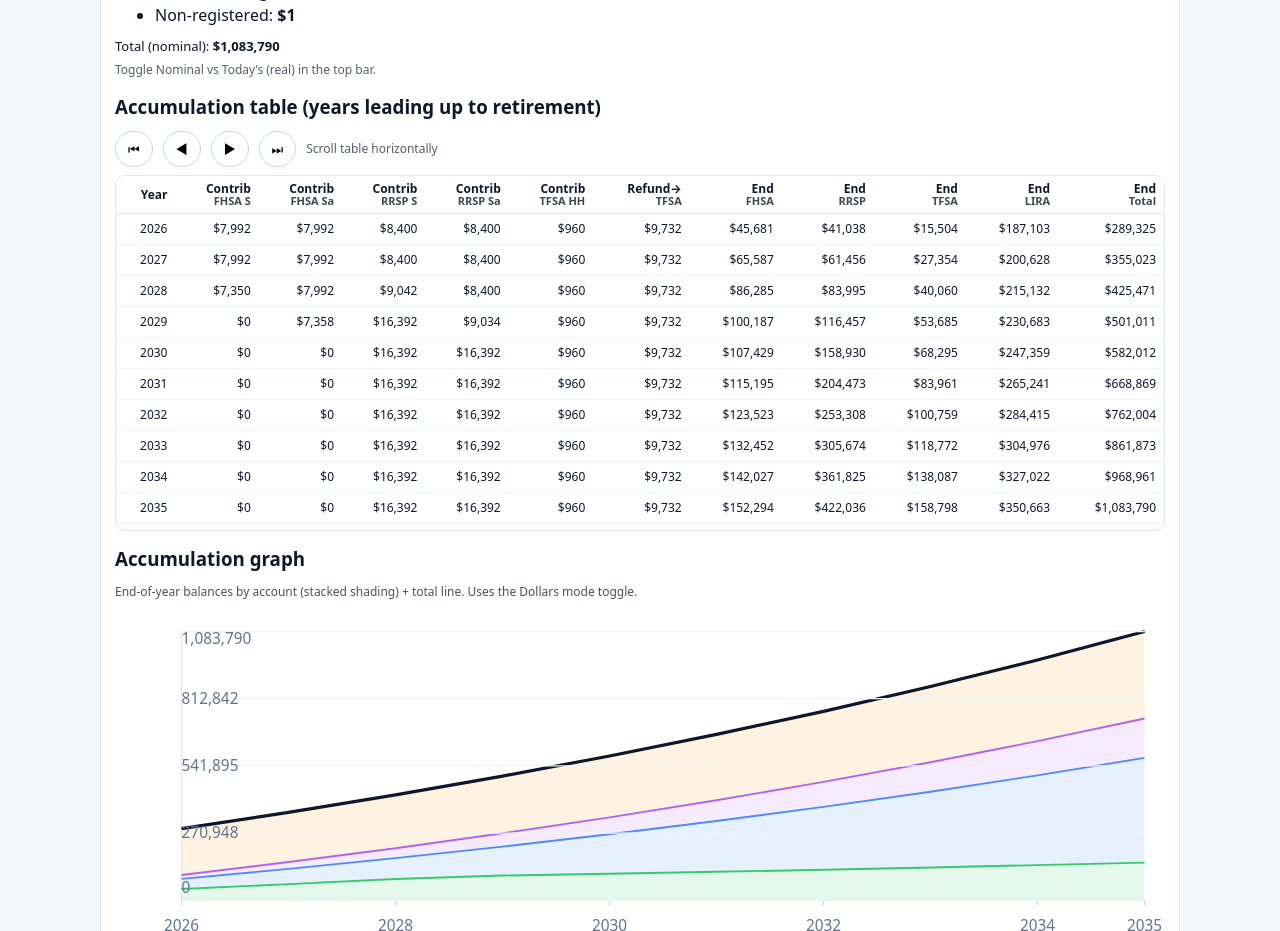
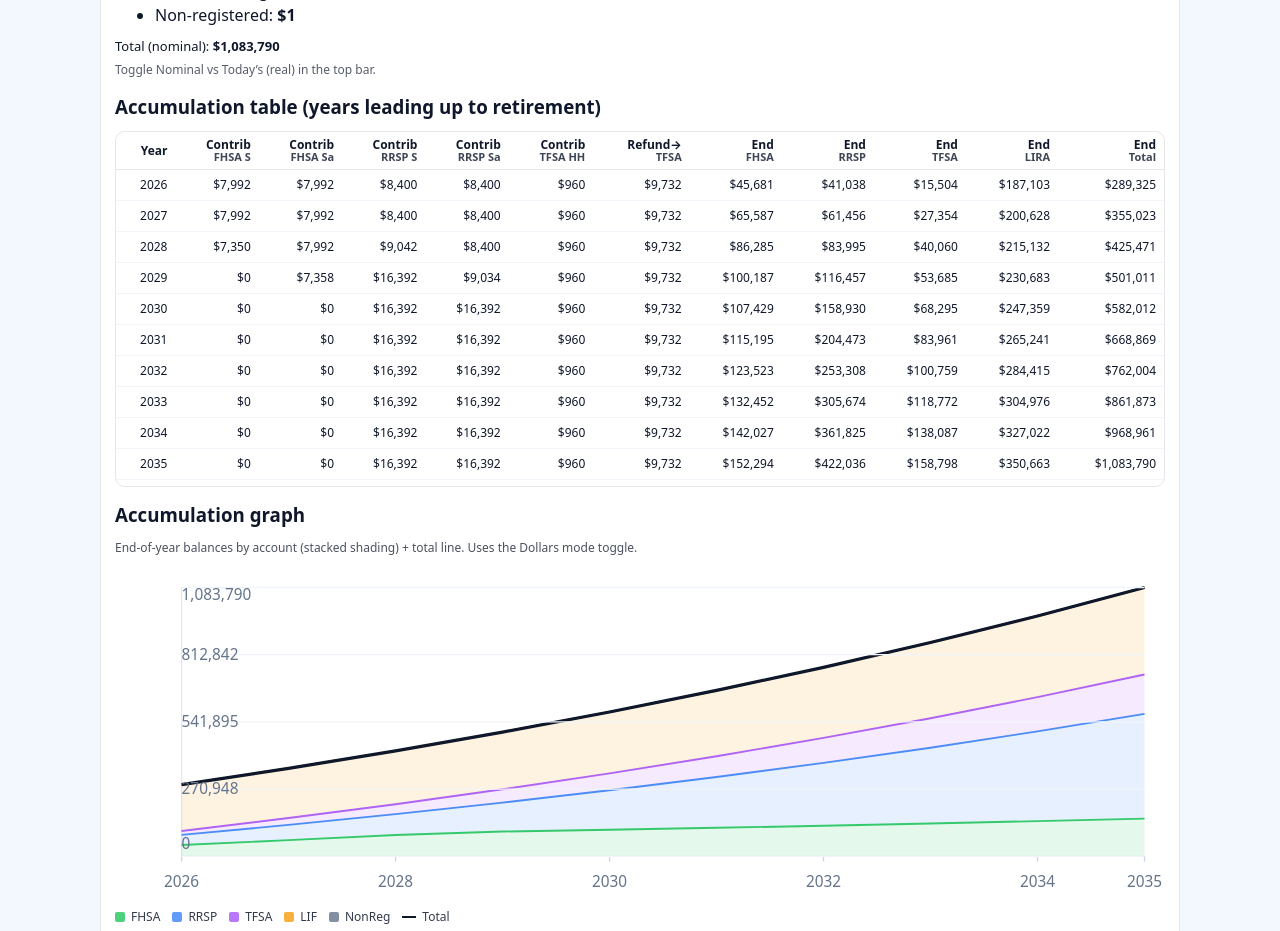
Before and after one commit to kawabunga8/RetirementResource, a React (Vite) app: page / in a window 1280 px wide. Shown: the part 1140-2071 px from the top of the page. Built offline with nearby package versions, Linux system fonts and the light colour scheme.

Commit message:
Remove horizontal scroll navigation buttons

```diff
--- a/src/App.tsx
+++ b/src/App.tsx
@@ -429,55 +429,11 @@ export default function App() {
   const withdrawalTableRef = useRef<HTMLDivElement | null>(null);
   const accumulationTableRef = useRef<HTMLDivElement | null>(null);
 
-  const getScrollEl = (key: "withdrawal" | "accumulation") => {
-    const byId = document.getElementById(
-      key === "withdrawal" ? "withdrawalScheduleWrap" : "accumulationScheduleWrap"
-    ) as HTMLDivElement | null;
-
-    if (byId) return byId;
-
-    return document.querySelector(
-      `[data-scrolltable="${key}"]`
-    ) as HTMLDivElement | null;
-  };
-
-  const scrollTable = (
-    ref: React.RefObject<HTMLDivElement | null>,
-    key: "withdrawal" | "accumulation",
-    action: "left" | "right" | "edge-left" | "edge-right"
-  ) => {
-    const el = ref.current ?? getScrollEl(key);
-    if (!el) return;
-
-    // iOS Safari: direct scrollLeft writes are most reliable.
-    if (action === "edge-left") {
-      el.scrollLeft = 0;
-      return;
-    }
-
-    if (action === "edge-right") {
-      el.scrollLeft = el.scrollWidth;
-      return;
-    }
-
-    const dx = Math.max(200, Math.floor(el.clientWidth * 0.9));
-    el.scrollLeft += action === "left" ? -dx : dx;
-  };
-
-  const makeScrollHandlers = (
-    ref: React.RefObject<HTMLDivElement | null>,
-    key: "withdrawal" | "accumulation",
-    action: "left" | "right" | "edge-left" | "edge-right"
-  ) => {
-    const fn = () => scrollTable(ref, key, action);
-    return {
-      onClick: fn,
-      onTouchEnd: (e: React.TouchEvent) => {
-        e.preventDefault();
-        fn();
-      },
-    };
-  };
+  // getScrollEl removed (scroll navigation buttons removed)
+
+  // scrollTable removed (scroll navigation buttons removed)
+
+  // scroll navigation buttons removed
 
   // navigation uses page tabs now
 
@@ -911,23 +867,7 @@ return {
           </div>
 
           <h3 style={{ marginTop: 14 }}>Accumulation table (years leading up to retirement)</h3>
-          <div style={{ display: "flex", gap: 10, alignItems: "center", margin: "8px 0", flexWrap: "wrap" }}>
-            <button type="button" className="linkBtn" {...makeScrollHandlers(accumulationTableRef, "accumulation", "edge-left")}>
-              ⏮
-            </button>
-            <button type="button" className="linkBtn" {...makeScrollHandlers(accumulationTableRef, "accumulation", "left")}>
-              ◀
-            </button>
-            <button type="button" className="linkBtn" {...makeScrollHandlers(accumulationTableRef, "accumulation", "right")}>
-              ▶
-            </button>
-            <button type="button" className="linkBtn" {...makeScrollHandlers(accumulationTableRef, "accumulation", "edge-right")}>
-              ⏭
-            </button>
-            <span style={{ fontSize: 12, opacity: 0.7 }}>
-              Scroll table horizontally
-            </span>
-          </div>
+          {/* scroll navigation buttons removed */}
           <div
             id="accumulationScheduleWrap"
             className="scheduleWrap"
@@ -2929,23 +2869,7 @@ return {
               (year(s) potentially above threshold). Consider lowering registered withdrawals, improving splitting, or deferring OAS.
             </div>
           ) : null}
-          <div style={{ display: "flex", gap: 10, alignItems: "center", margin: "8px 0", flexWrap: "wrap" }}>
-            <button type="button" className="linkBtn" {...makeScrollHandlers(withdrawalTableRef, "withdrawal", "edge-left")}>
-              ⏮
-            </button>
-            <button type="button" className="linkBtn" {...makeScrollHandlers(withdrawalTableRef, "withdrawal", "left")}>
-              ◀
-            </button>
-            <button type="button" className="linkBtn" {...makeScrollHandlers(withdrawalTableRef, "withdrawal", "right")}>
-              ▶
-            </button>
-            <button type="button" className="linkBtn" {...makeScrollHandlers(withdrawalTableRef, "withdrawal", "edge-right")}>
-              ⏭
-            </button>
-            <span style={{ fontSize: 12, opacity: 0.7 }}>
-              Scroll table horizontally
-            </span>
-          </div>
+          {/* scroll navigation buttons removed */}
           <div
             id="withdrawalScheduleWrap"
             className="scheduleWrap"
```
